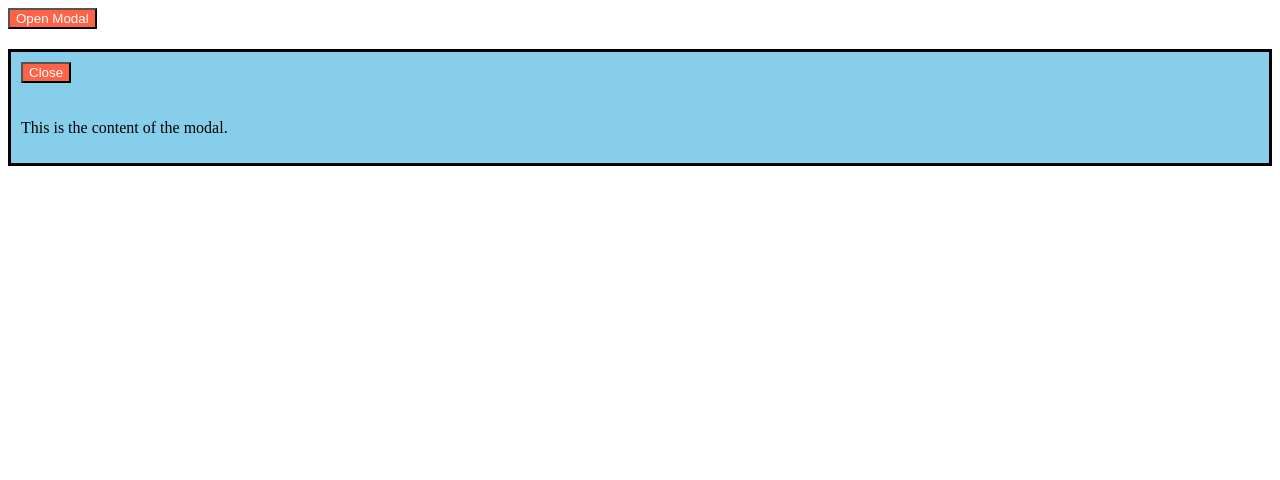
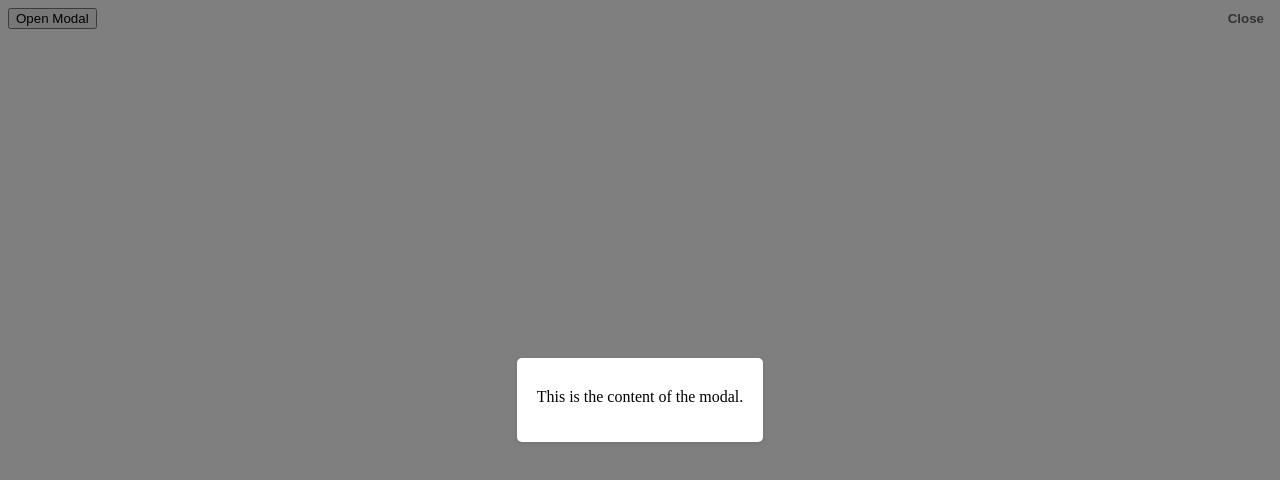
Before and after one commit to acciojob/react-composition-2-Prajwalwani05, a React app: page / in a window 1280 px wide. Both pictures are taken after a click on the button "Open Modal". Built offline with nearby package versions, Linux system fonts and the light colour scheme.

Commit message:
commited

```diff
--- a/src/components/Modal.js
+++ b/src/components/Modal.js
@@ -1,7 +1,12 @@
 import React from 'react';
 
+class Modal extends React.Component {
+  handleOverlayClick = (event) => {
+    if (event.target === event.currentTarget) {
+      this.props.onClose();
+    }
+  };
 
-class Modal extends React.Component {
   render() {
     const { show, onClose, children } = this.props;
 
@@ -10,14 +15,14 @@ class Modal extends React.Component {
     }
 
     return (
-        <div className='model-overlay' onCanPlay={{onClose}}>
-        <div className="model-dialog" onClick={(e)=>e.stopPropagation()}>
-          <button className="model-close" onClick={onClose}>
+      <div className="modal-overlay" onClick={this.handleOverlayClick}>
+        <div className="modal-dialog">
+          <button className="modal-close" onClick={onClose}>
             Close
           </button>
-          <p className="model-p">{children}</p>
+          <p className="modal-p">{children}</p>
         </div>
-        </div>
+      </div>
     );
   }
 }
--- a/src/styles/App.css
+++ b/src/styles/App.css
@@ -1,4 +1,4 @@
-
+/*
 button{
     background-color: tomato;
     margin-bottom: 20px;
@@ -9,4 +9,44 @@ button{
     border: 3px solid black;
     padding: 10px;
     color: black;
-}
+} */
+
+/* Define your modal overlay styles */
+/* Define your modal overlay styles */
+.modal-overlay {
+    position: fixed;
+    top: 0;
+    left: 0;
+    width: 100%;
+    height: 100%;
+    background-color: rgba(0, 0, 0, 0.5);
+    display: flex;
+    align-items: center;
+    justify-content: center;
+  }
+
+  /* Define your modal dialog styles */
+  .modal-dialog {
+    background-color: white;
+    padding: 20px;
+    border-radius: 5px;
+    box-shadow: 0px 2px 6px rgba(0, 0, 0, 0.1);
+    max-width: 80%;
+  }
+
+  /* Define your modal close button styles */
+  .modal-close {
+    position: absolute;
+    top: 10px;
+    right: 10px;
+    background: none;
+    border: none;
+    cursor: pointer;
+    font-weight: bold;
+    color: #333;
+  }
+
+  /* Define your modal paragraph styles */
+  .modal-p {
+    margin-top: 10px;
+  }
```
